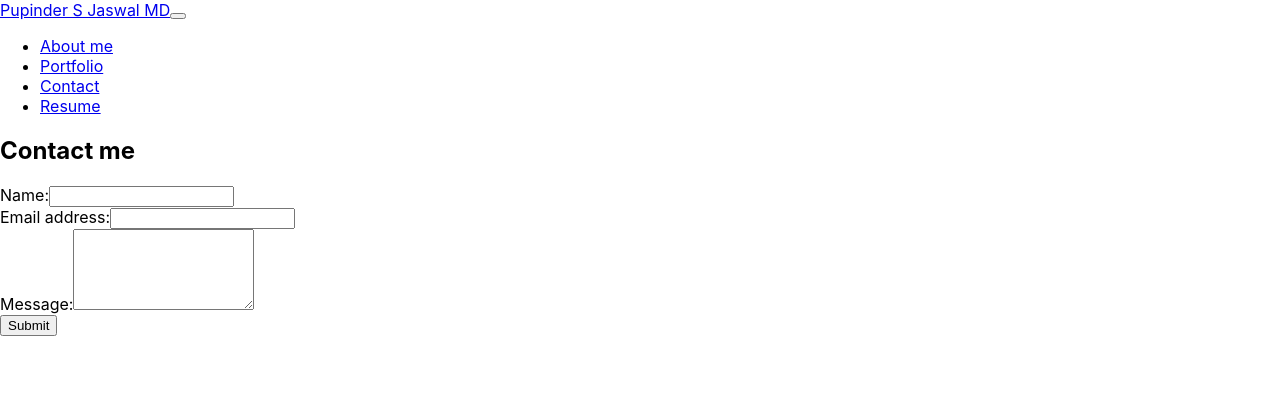
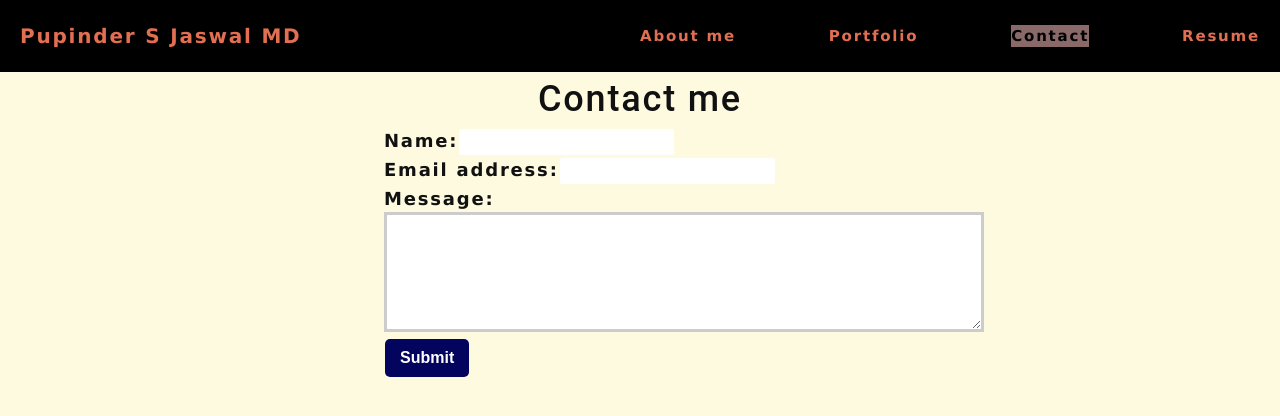
Before and after one commit to Jaswal1p/wonderful-react-portfolio, a React (Create React App) app: page /contact in a window 1280 px wide. Shown: the top 416 px of the page. Built offline with nearby package versions, Linux system fonts and the light colour scheme.

Commit message:
successfully added Contact.js with full functionality plus Navbar CSS

```diff
--- a/src/App.css
+++ b/src/App.css
@@ -1,4 +1,4 @@
-.App {
+/* .App {
   text-align: center;
 }
 
@@ -35,4 +35,365 @@
   to {
     transform: rotate(360deg);
   }
+} */
+
+
+main {
+	margin: 0 auto;
+	max-width: 90%;
+  padding: 50px 30px;
 }
+:root {
+  --primary: #03045E;
+  --secondary: #F3A847;
+  --tertiary: #e36f52;
+  /* --light: #fafafa; */
+  --light: #111111;
+  /* --dark: #000000; */
+  /* --dark: #CAF0F8; */
+  --dark: #FEFAE0;
+  --darker: #111111;
+  --error: rgb(228, 46, 1);
+  --spacing-one: calc(1rem * 0.5);
+  --spacing-two: calc(1rem);
+  --spacing-five: calc(2.5rem);
+
+}
+
+* {
+  box-sizing: border-box;
+}
+
+body {
+  margin: 0;
+  font-family: -apple-system, BlinkMacSystemFont, 'Segoe UI', 'Roboto', 'Oxygen',
+    'Ubuntu', 'Cantarell', 'Fira Sans', 'Droid Sans', 'Helvetica Neue',
+    sans-serif;
+
+  -webkit-font-smoothing: antialiased;
+  -moz-osx-font-smoothing: grayscale;
+}
+
+code {
+  /* font-family: source-code-pro, Menlo, Monaco, Consolas, 'Courier New',
+    monospace; */
+
+  font-family:   Verdana, Geneva, Tahoma, sans-serif
+}
+
+html,
+body {
+  min-height: 100%;
+}
+
+body {
+  margin: 0;
+  padding: 0;
+  font-weight: 600;
+  line-height: 1.5;
+  font-size: 18px;
+  letter-spacing: .1em;
+  background: var(--dark);
+  color: var(--light);
+    /* font-family: 'Poiret One', cursive; */
+  font-family: Verdana, Geneva, Tahoma, sans-serif
+
+}
+
+h1,
+h2,
+h3,
+h4,
+h5,
+h6 {
+  font-family: 'Roboto', sans-serif;
+  font-weight: 500;
+  margin: 5px 0;
+  line-height: 1.25;
+}
+
+h1 {
+  font-size: 2.25rem;
+}
+
+h2 {
+  font-size: 2rem;
+}
+
+h3 {
+  font-size: 1.75rem;
+}
+
+h4 {
+  font-size: 1.5rem;
+}
+
+h5 {
+  font-size: 1.25rem;
+}
+
+h6 {
+  font-size: 1rem;
+}
+
+p {
+  font-size: 1.1rem;
+  margin-top: 0;
+}
+
+a {
+  color: var(--tertiary);
+  text-decoration: none;
+  font-weight: bold;
+  }
+
+a:hover {
+  text-decoration: underline;
+}
+
+header {
+  background: var(--dark);
+}
+
+header a {
+  color: var(--light);
+}
+
+button {
+  font-size: 1rem;
+  text-decoration: none;
+  padding: 0.25rem 1rem;
+  border-radius: .5rem;
+  border: none;
+  outline: none;
+  cursor: pointer;
+  margin: 0 1px;
+  background-color: var(--secondary);
+}
+
+button:hover {
+  opacity: .8;
+}
+
+img {
+  max-width: 100%;
+}
+
+span[role="img"] {
+  cursor: default;
+}
+
+form {
+  width: 40%;
+
+}
+
+input {
+  font-size: 1rem;
+  padding: 0.25rem;
+  border: 1px solid var(--dark);
+  outline: none;
+  border-radius: 3px;
+  transition: box-shadow 0.2s;
+}
+
+input:focus {
+  border: 1px solid var(--secondary);
+  box-shadow: 0 0 .25rem rgba(0, 0, 0, .5);
+}
+
+ul {
+  padding: 0
+}
+
+li {
+  list-style: none;
+}
+
+nav a:hover {
+  text-decoration: none;
+
+}
+
+nav  li {
+  cursor: pointer;
+}
+
+
+
+textarea {
+	width: 600px;
+	height: 120px;
+	border: 3px solid #cccccc;
+	padding: 5px;
+}
+
+.container {
+  width: 100%;
+  margin-left: auto;
+  margin-right: auto;
+  overflow: auto;
+  padding: 0 20px;
+  min-height: 9vh;
+  background: #000;
+  display: flex;
+  justify-content: space-between;
+  align-items: center;
+  list-style: none;
+}
+
+.nav-band {
+  display: flex;
+  width: 50%;
+  justify-content: space-between;
+}
+
+.navbar-nav {
+  width: 100%;
+  display: flex;
+  flex-wrap: wrap;
+  justify-content: space-between;
+  font-size: 15px;
+}
+
+.navbar-nav li:hover {
+  background-color: #ddd;
+  color: rgb(31, 12, 12);
+  list-style: none;
+}
+
+.navbar-brand {
+  font-size: 20px;
+}
+
+.nav__link--active {
+  background-color: rgb(138, 105, 105);
+  color: black;
+  list-style: none;
+}
+
+.flex-row {
+  display: flex;
+  flex-wrap: wrap;
+}
+
+.contact {
+  justify-items: center;
+}
+
+/* .space-between {
+  justify-content: space-between;
+} */
+
+/* .flex-end {
+  justify-content: flex-end;
+} */
+
+.mx-1 {
+  margin-right: var(--spacing-one);
+  margin-left: var(--spacing-one);
+}
+
+.mx-2 {
+  margin-right: var(--spacing-two);
+  margin-left: var(--spacing-two);
+}
+
+.my-1 {
+  margin-top: var(--spacing-one);
+  margin-bottom: var(--spacing-one);
+}
+
+.my-2 {
+  margin-top: var(--spacing-two);
+  margin-bottom: var(--spacing-two);
+}
+
+.my-5 {
+  margin-top: var(--spacing-five);
+  margin-bottom: var(--spacing-five);
+}
+
+.px-1 {
+  padding-right: var(--spacing-one);
+  padding-left: var(--spacing-one);
+}
+
+.px-2 {
+  padding-right: var(--spacing-two);
+  padding-left: var(--spacing-two);
+}
+
+.py-1 {
+  padding-top: var(--spacing-one);
+  padding-bottom: var(--spacing-one);
+}
+
+.py-2 {
+  padding-top: var(--spacing-two);
+  padding-bottom: var(--spacing-two);
+}
+
+.card {
+  width: 25%;
+  text-align: center;
+}
+
+.img-thumbnail {
+  width: auto;
+  height: 300px;
+  margin-bottom: 50px;
+  cursor: pointer;
+}
+
+.modalBackdrop {
+	background: rgba(0, 0, 0, .65);
+	bottom: 0;
+	left: 0;
+	overflow: auto;
+	position: fixed;
+	right: 0;
+	top: 0;
+	z-index: 1;
+}
+
+.modalContainer {
+	background: var(--darker);
+	border-radius: 5px;
+	max-width: 100%;
+	margin: 50px auto;
+	padding: 15px;
+	width: 960px;
+}
+
+.modalTitle {
+	font-size: 18px;
+	font-weight: 600;
+	margin-bottom: 25px;
+}
+
+button {
+	background: var(--primary);
+	border: 0;
+	border-radius: 5px;
+	color: #fff;
+	cursor: pointer;
+	font-size: 16px;
+	font-weight: 600;
+	margin-bottom: 30px;
+	padding: 10px 15px;
+}
+
+/* a {
+	border-radius: 5px;
+	color: var(--primary);
+	font-weight: 600;
+	padding: 2px 4px;
+	margin-left: -2px;
+	margin-right: -2px;
+
+} */
+
+.navActive {
+  color: var(--secondary);
+}
--- a/src/components/Contact.js
+++ b/src/components/Contact.js
@@ -1,7 +1,6 @@
 import React, { useState } from 'react';
-
- import { validateEmail } from '../utils/helper.js';
-
+import { validateEmail } from '../utils/helper.js';
+import '../App.css';
 
 function ContactForm() {
 
@@ -51,7 +50,7 @@
     }
 
     return (
-        <section>
+        <section class="contact" >
 
           <h1 data-testid="h1tag" >Contact me</h1>
 
--- a/src/components/Navbar.js
+++ b/src/components/Navbar.js
@@ -1,5 +1,6 @@
 import React from 'react';
-//import ContactForm from '.components/Contact';
+import { NavLink } from "react-router-dom";
+
 
 function NavBar() {
     return (
@@ -7,36 +8,48 @@
           <nav className="navbar navbar-expand-lg navbar-light" sticky="top">
               <div className="container">
                   <a className="navbar-brand" href="/"> Pupinder S Jaswal MD</a>
-                  <button className="navbar-toggler" type="button" data-toggle="collapse" data-target="navbarToggler" aria-controls="navbarToggler" aria-expanded="false" aria-label="Toggle navigation">
+                  {/* <button className="navbar-toggler" type="button" data-toggle="collapse" data-target="navbarToggler" aria-controls="navbarToggler" aria-expanded="false" aria-label="Toggle navigation">
                       <span className="navbar-toggler-icon"></span>
 
-                  </button>
+                  </button> */}
 
-                  <div className="collapse navbar-collapse" id="navbarToggler">
-                      <ul className="navbar-nav ml-lg-5 mt-3 mt-lg-0">
+                <div className="nav-band" id="navbarToggler">
 
-                          <li className="nav-item">
-                              <a className="nav-link" href="/">About me</a>
+                    <ul className="navbar-nav">
 
-                          </li>
+                          <NavLink
+                                activeClassName="nav__link--active"
+                                className="nav__link"
+                                to="/about"
+                            >
+                                About me
+                          </NavLink>
 
-                          <li className="nav-item">
-                              <a className="nav-link" href="/portfolio">Portfolio</a>
-                          </li>
+                          <NavLink
+                                activeClassName="nav__link--active"
+                                className="nav__link"
+                                to="/portfolio"
+                            >
+                                Portfolio
+                          </NavLink>
 
-                          <li className="nav-item">
-                              <a className="nav-link" href="/contact">Contact</a>
-                          </li>
+                          <NavLink
+                                activeClassName="nav__link--active"
+                                className="nav__link"
+                                to="/contact"
+                            >
+                                Contact
+                          </NavLink>
 
-                           <li className="nav-item">
-                              <a className="btn btn-dark rounded-pill nav-link" href="/resume">Resume</a>
-                          </li>
+                          <NavLink
+                                activeClassName="nav__link--active"
+                                className="nav__link"
+                                to="/resume"
+                            >
+                                Resume
+                          </NavLink>
 
-                      </ul>
-
-                      {/* <div className="ml-auto my-2 my-lg-0">
-                              <a className="btn btn-dark rounded-pill nav-link" href="/resume">Resume</a>
-                      </div> */}
+                    </ul>
 
                   </div>
 
```
Also changed, not shown: src/index.css (line endings or trailing spaces).
